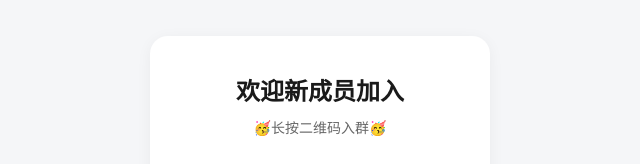
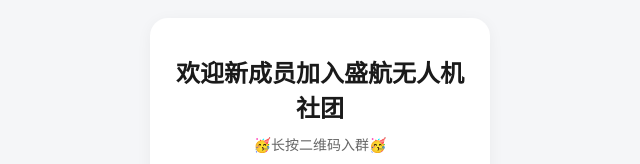
Before and after one commit to Joyce-haoyu/f.imyhy.com, a plain HTML site: page index.html in a window 1280 px wide. Shown: the part 152-316 px from the top of the page, without its empty margins (320-960 px from the left). Drawn offline with Linux system fonts and the light colour scheme; grey boxes are pictures that could not be loaded.

Commit message:
Update title and welcome message in index.html

```diff
--- a/index.html
+++ b/index.html
@@ -3,7 +3,7 @@
 <head>
     <meta charset="UTF-8">
     <meta name="viewport" content="width=device-width, initial-scale=1.0, maximum-scale=1.0, user-scalable=no">
-    <title>🤩欢迎加入盛航无人机社团🤩</title>
+    <title>由团长岳浩宇提供支持</title>
     <style>
         * {
             margin: 0;
@@ -53,7 +53,7 @@
 </head>
 <body>
     <div class="card">
-        <h2>欢迎新成员加入</h2>
+        <h2>欢迎新成员加入盛航无人机社团</h2>
         <p class="subtitle">🥳长按二维码入群🥳</p>
         <!-- 已填入你提供的图床二维码链接 -->
         <img class="qrcode" src="https://free.boltp.com/2026/09/07/6a9e5df0d666b.webp" alt="社群二维码">
```
